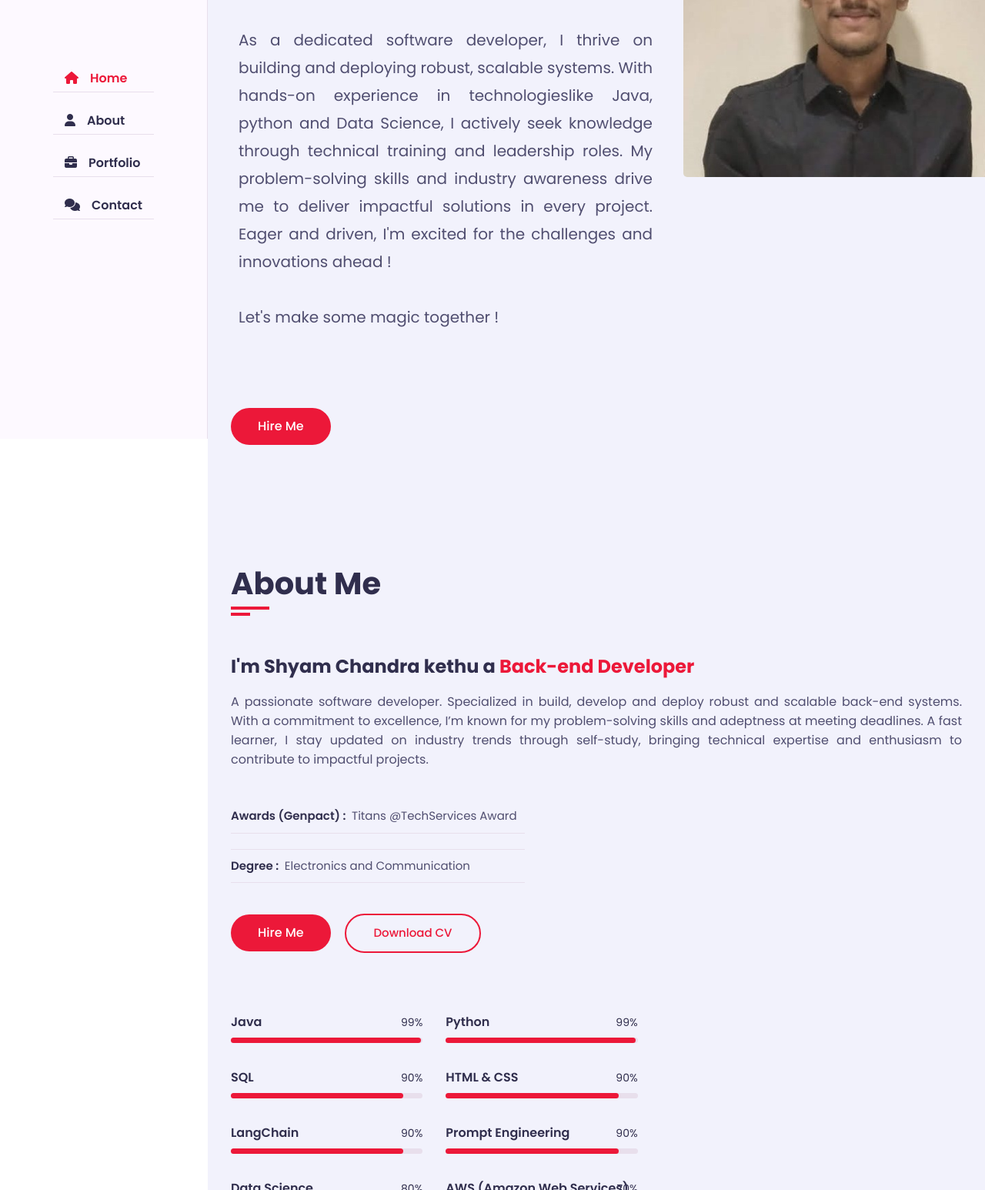
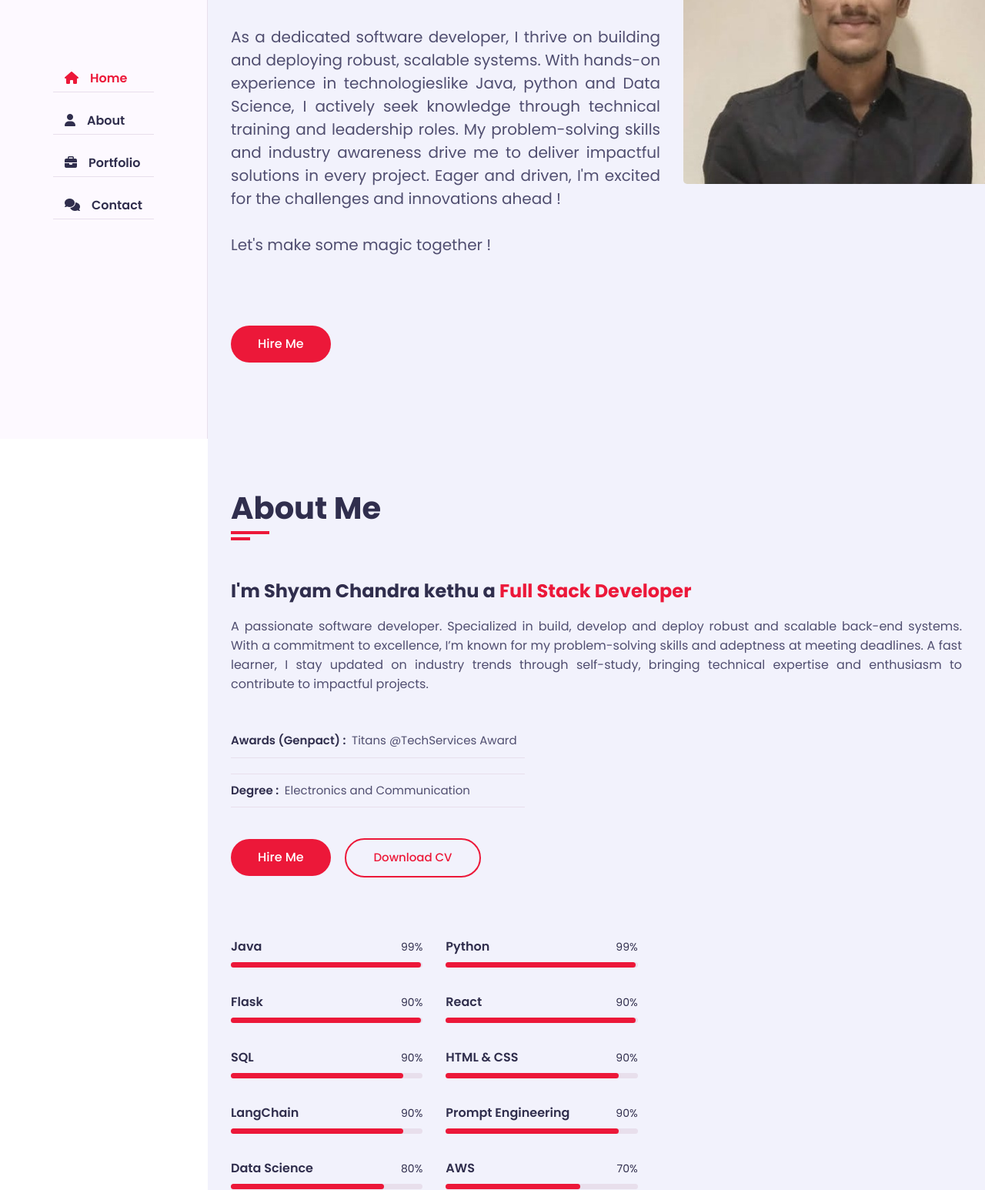
Before and after one commit to 19pa1a0476/Shyam-Portfolio, a plain HTML site: page index.html in a window 1280 px wide. Shown: the part 230-1776 px from the top of the page at 77% size. Drawn offline with nearby package versions, Linux system fonts and the light colour scheme; a small style sheet from the web is missing; a web font is replaced by a local one.

Commit message:
Made changes for good looking paragraphs

```diff
--- a/css/style.css
+++ b/css/style.css
@@ -786,29 +786,30 @@ h3.my-profission{
     padding: 0 5;
 }
 
-/* Existing media queries */
-@media (max-width: 1199px) {
-    .aside {
+
+@media (max-width:1199px) {
+    .aside{
         left: -270px;
     }
-    .main-content {
+    .main-content{
         padding-left: 0;
     }
-    .about .about-content.personal-info .info-item p span {
+    .about .about-content.personal-info .info-item p span{
         display: block;
         margin-left: 0;
     }
 }
 
-@media (max-width: 991px) {
+@media (max-width:991px) {
+
     .contact .contact-info-item,
     .portfolio .portfolio-item,
-    .service .service-item {
+    .service .service-item{
         flex: 0 0 50%;
         max-width: 50%;
     }
 
-    .home .home-info {
+    .home .home-info{
         flex: 0 0 100%;
         max-width: 100%;
     }
@@ -818,7 +819,7 @@ h3.my-profission{
     }
 }
 
-@media (max-width: 767px) {
+@media (max-width:767px){
     .contact .contact-form .col-6,
     .contact .contact-info-item,
     .portfolio .portfolio-item,
@@ -826,31 +827,8 @@ h3.my-profission{
     .about .about-content .experience,
     .about .about-content .education,
     .about .about-content .skills,
-    .about .about-content .personal-info {
+    .about .about-content .personal-info{
         flex: 0 0 100%;
         max-width: 100%;
     }
 }
-
-/* Styles for intro-paragraph */
-.intro-paragraph {
-    text-align: justify;
-    line-height: 1.6;
-    margin: 0;
-    padding: 0;
-}
-
-/* Responsive styles for intro-paragraph */
-@media (max-width: 600px) {
-    .intro-paragraph {
-        line-height: 1.4;
-        padding: 5px;
-    }
-}
-
-@media (min-width: 601px) {
-    .intro-paragraph {
-        line-height: 1.8;
-        padding: 10px;
-    }
-}
--- a/index.html
+++ b/index.html
@@ -35,7 +35,6 @@
             <ul class="nav">
                 <li><a href="#home" class="nav-item active"><i class="fa fa-home"></i>Home</a></li>
                 <li><a href="#about" class="nav-item"><i class="fa fa-user"></i>About</a></li>
-                <!-- <li><a href="#services" class="nav-item"><i class="fa fa-list"></i>Services</a></li> -->
                 <li><a href="#portfolio" class="nav-item"><i class="fa fa-briefcase"></i>Portfolio</a></li>
                 <li><a href="#contact" class="nav-item""><i class="fa fa-comments"></i>Contact</a></li>
             </ul>
@@ -49,9 +48,8 @@
                             <h3 class="hello">Hey there! I'm <span class="name">Shyam Chandra Reddy Kethu</span></h3>
                             <h3 class="my-profission">I'm all about that <span class="typing">Software Developer</span> magic!
                             </h3>
-                            <!-- <h3 class="my-profession">I'm a <span class="typing">Back-end Developer</span></h3> -->
                             <br>
-                            <p class="intro-paragraph">As a dedicated software developer, I thrive on building and deploying robust, scalable
+                            <p>As a dedicated software developer, I thrive on building and deploying robust, scalable
                                 systems. With hands-on experience in technologieslike Java, python and Data Science, I actively
                                 seek knowledge through technical training and
                                 leadership roles. My problem-solving skills and industry awareness drive me to deliver
@@ -79,7 +77,7 @@
                         <div class="about-content padd-15">
                             <div class="row">
                                 <div class="about-text padd-15">
-                                    <h3>I'm Shyam Chandra kethu a <span>Back-end Developer</span></h3>
+                                    <h3>I'm Shyam Chandra kethu a <span>Full Stack Developer</span></h3>
                                     <p>A passionate software developer.
                                         Specialized
                                         in build, develop and deploy robust and scalable back-end systems. With a
@@ -125,6 +123,20 @@
                                             </div>
                                         </li>
                                         <li class="skill-item padd-15">
+                                            <h5>Flask</h5>
+                                            <div class="progress">
+                                                <div class="progress-in" style="width: 99%;"></div>
+                                                <div class="skill-percent">90%</div>
+                                            </div>
+                                        </li>
+                                        <li class="skill-item padd-15">
+                                            <h5>React</h5>
+                                            <div class="progress">
+                                                <div class="progress-in" style="width: 99%;"></div>
+                                                <div class="skill-percent">90%</div>
+                                            </div>
+                                        </li>
+                                        <li class="skill-item padd-15">
                                             <h5> SQL</h5>
                                             <div class="progress">
                                                 <div class="progress-in" style="width: 90%;"></div>
@@ -160,7 +172,7 @@
                                             </div>
                                         </li>
                                         <li class="skill-item padd-15">
-                                            <h5> AWS (Amazon Web Services)</h5>
+                                            <h5> AWS</h5>
                                             <div class="progress">
                                                 <div class="progress-in" style="width: 70%;"></div>
                                                 <div class="skill-percent">70%</div>
@@ -236,8 +248,7 @@
                                                     </h3>
                                                     <h4 class="timeline-title">B.Tech in Electronics and Communication</h4>
                                                     <h4 class="timeline-title">Vishnu Institute of Technology (VIT)</h4>
-                                                    <p class="timeline-text">The distinction, scholarship Honors list for 8 out of
-                                                        8 semesters (<b>GPA: 86.7%</b>).</p>
+                                                    <p class="timeline-text">The distinction, scholarship Honors list for 8 out 8 semesters (<b>GPA: 86.7%</b>).</p>
                                                 </div>
                                             </div>
                                         </div>
@@ -274,21 +285,11 @@
                             </a>
                         </li>
                         <li class="portfolio-item padd-15">
-                                <h2>Language Specific Text2Code Bot(LangChain)</h2>
+                                <h2>Language Specific Text2Code Bot</h2>
                                 <a href="https://github.com/19pa1a0476/langchain/tree/dev_kscr" target="_blank">
                                 <div class="portfolio-item-inner shadow-dark">
                                     <div class="portfolio-img">
                                         <img src="images/p2.png" alt="LangChain">
-                                    </div>
-                                </div>
-                            </a>
-                        </li>
-                        <li class="portfolio-item padd-15">
-                                <h2>Home Insurance Loan Caluculator </h2>
-                                <a href="https://github.com/19pa1a0476/genpactHomeInsuranceProject" target="_blank">
-                                <div class="portfolio-item-inner shadow-dark">
-                                    <div class="portfolio-img">
-                                        <img src="images/p3.png" alt="Spring Boot Insurance Project">
                                     </div>
                                 </div>
                             </a>
@@ -303,6 +304,16 @@
                                 </div>
                             </a>
                         </li>
+                        <li class="portfolio-item padd-15">
+                            <h2>Home Insurance Loan Caluculator </h2>
+                            <a href="https://github.com/19pa1a0476/genpactHomeInsuranceProject" target="_blank">
+                            <div class="portfolio-item-inner shadow-dark">
+                                <div class="portfolio-img">
+                                    <img src="images/p3.png" alt="Spring Boot Insurance Project">
+                                </div>
+                            </div>
+                        </a>
+                    </li>
                         <li class="portfolio-item padd-15">
                                 <h2> Iris-Species-classifier (Machine Learning)</h2>
                                 <a href="https://github.com/19pa1a0476/MACHINE-LEARNING-PROJECT/tree/decision_tree" target="_blank">
```
